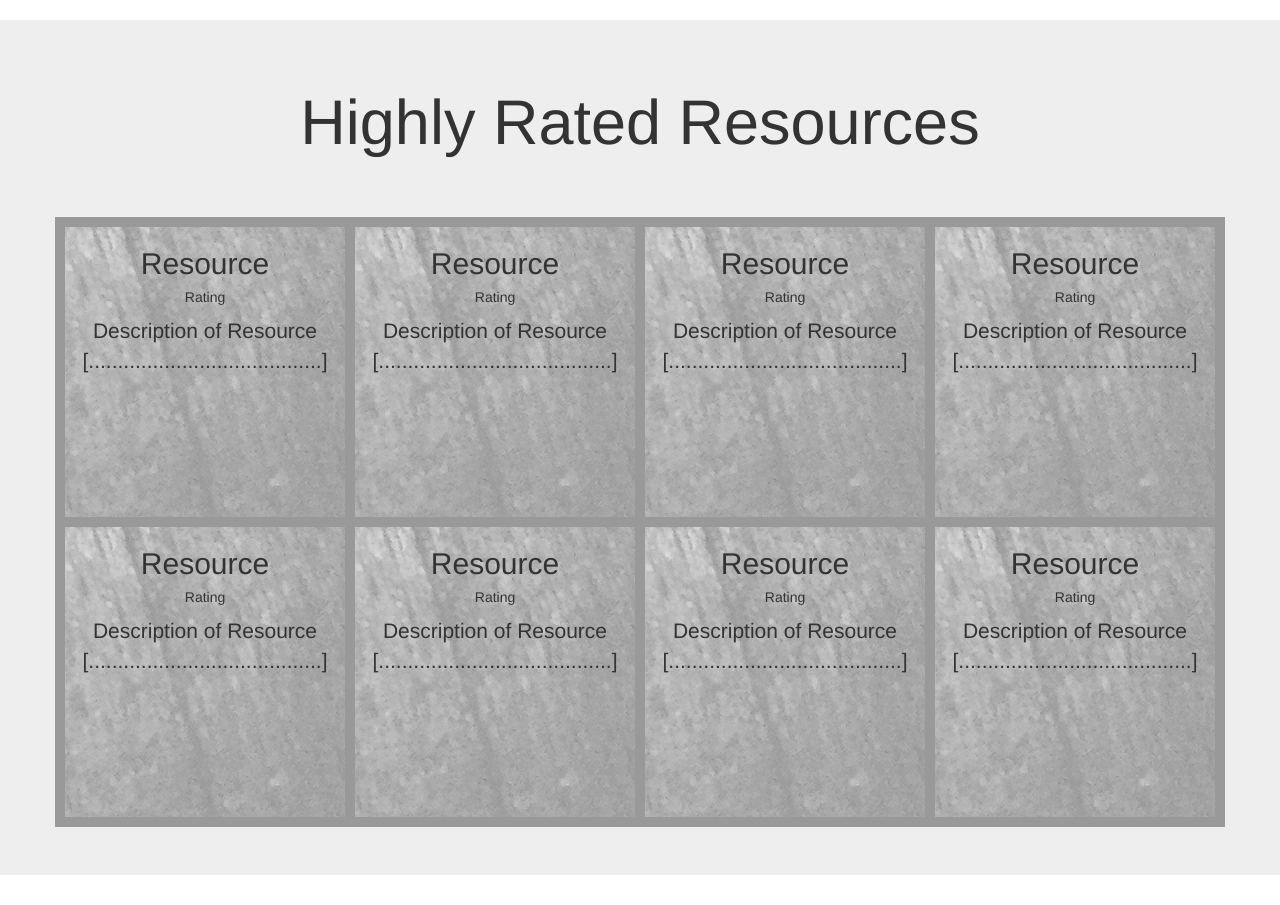
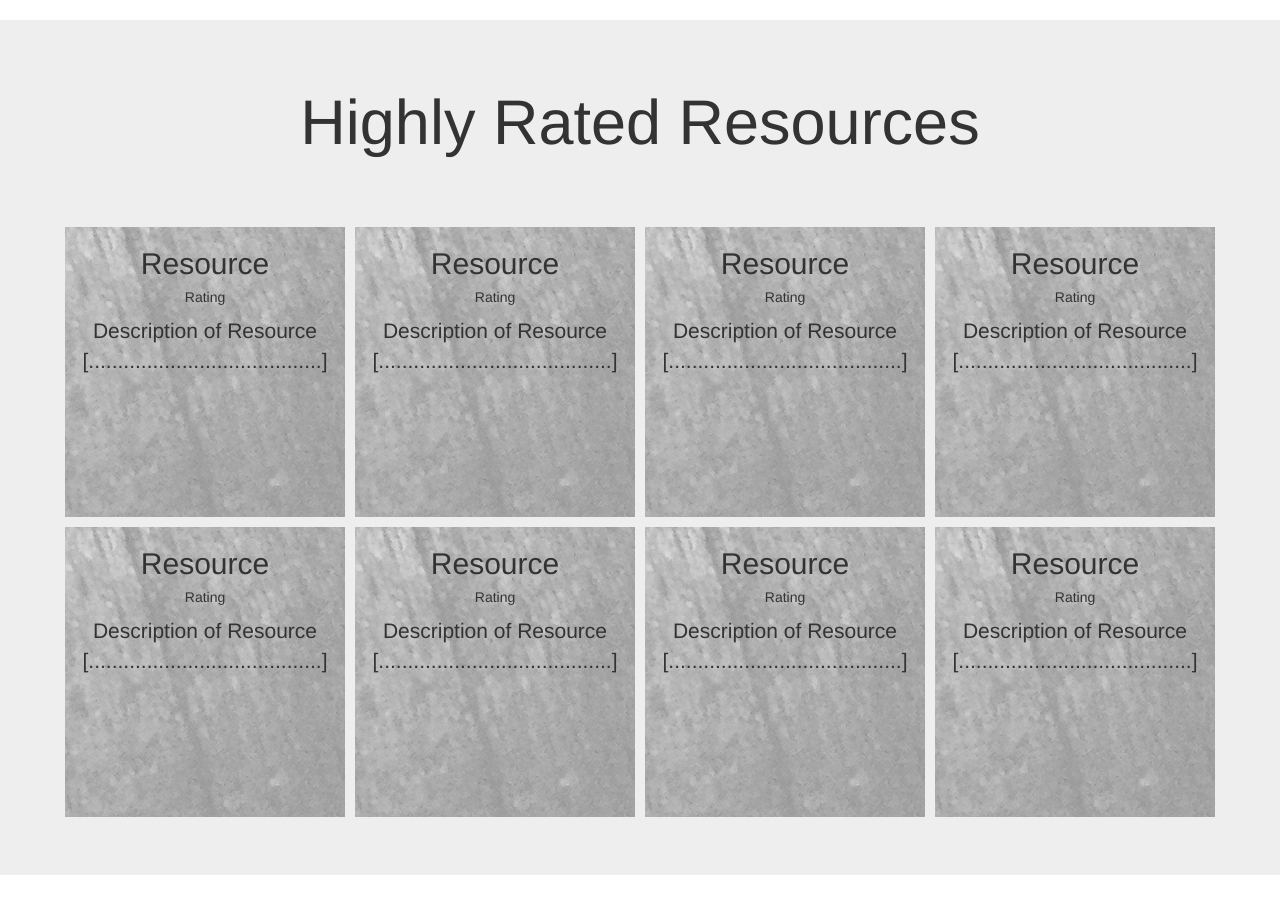
Before and after one commit to michaelchen523/allianceDatabase, a Flask app: page /home in a window 1280 px wide. Shown: the part 51-956 px from the top of the page. Run offline with Flask 2, Linux system fonts and the light colour scheme; some libraries are stand-ins or nearby versions.

Commit message:
changed border color

```diff
--- a/app/static/css/index.css
+++ b/app/static/css/index.css
@@ -17,7 +17,7 @@ h3 {
 .blk {
     border-style: solid;
     border-width:5px;
-    border-color: #999999;
+    border-color: #EEEEEE;
 }
 
 .resource {
@@ -26,7 +26,7 @@ h3 {
     height: 300px;
     border-style: solid;
     border-width: 5px;
-    border-color: #999999;
+    border-color: #EEEEEE;
 }
 
 .resource a {
```
